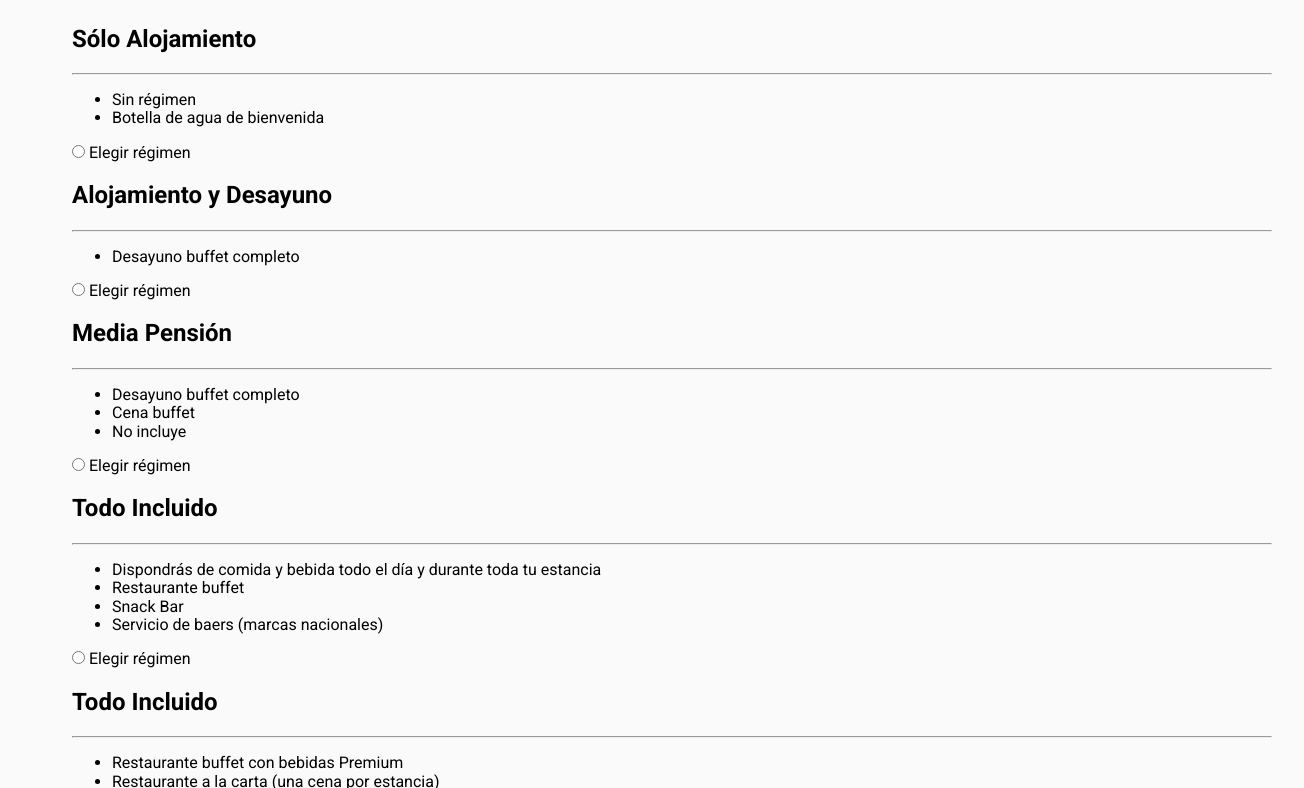
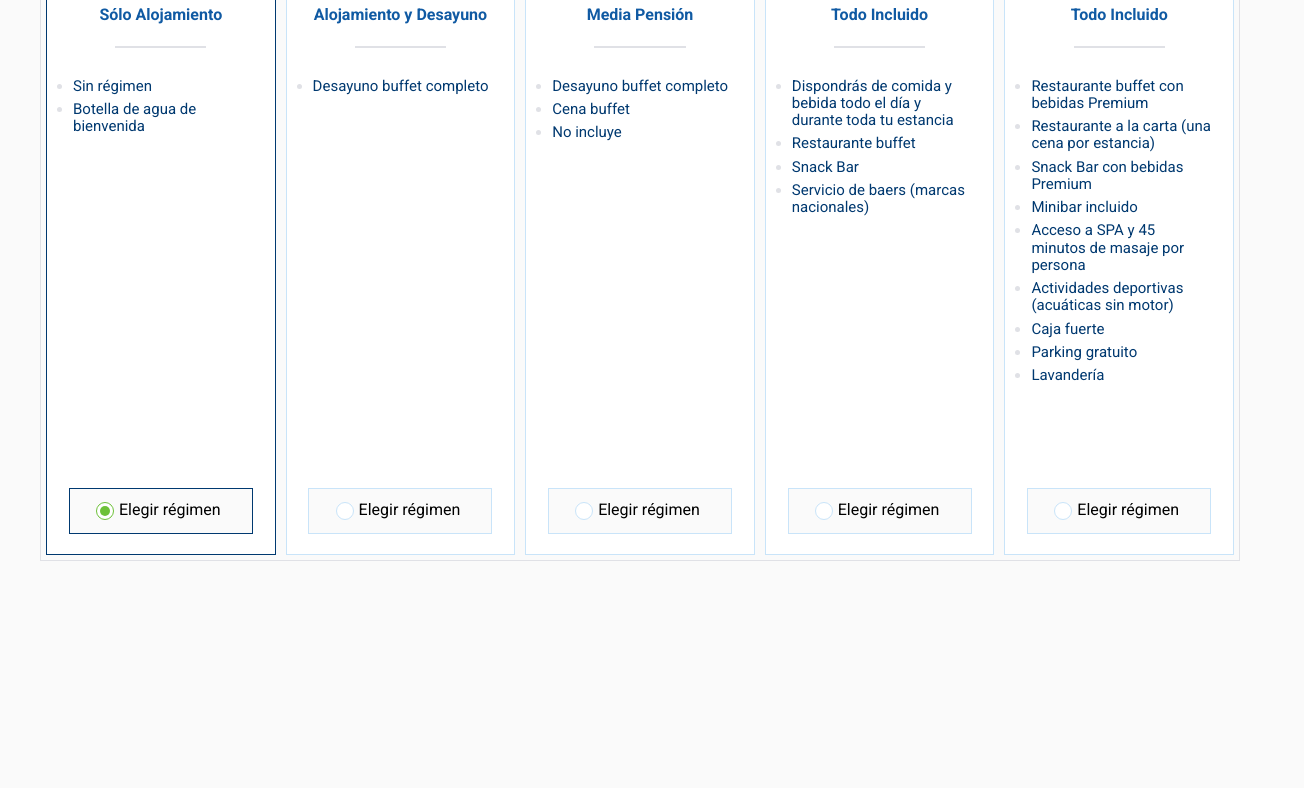
Before and after one commit to galoaragoneses/the_cocktail_hotels, a website: page index.html in a window 1280 px wide. Shown: the part 119-907 px from the top of the page, 1304 px wide, since content can reach past the window. After the commit the page ends 800 px from the top, so only its background shows below. Drawn offline with Linux system fonts and the light colour scheme.

Commit message:
Tab1 Content Basics

```diff
--- a/assets/css/src/application.scss
+++ b/assets/css/src/application.scss
@@ -5,5 +5,6 @@
 @import '../../assets/css/src/lib/normalize.7.0.0.css';
 
 @import 'blocks/nav.scss';
+@import 'blocks/tab1.scss';
 
 /*@import 'blocks/_b_sample.scss';*/
--- a/assets/css/src/base/layout.scss
+++ b/assets/css/src/base/layout.scss
@@ -1,7 +1,7 @@
 body {
   padding: 0 40px 40px 40px;
-  background-color: #fafafa;
-  font-family: 'Roboto';
+  background-color: $c-background-secondary;
+  font-family: "Roboto";
 }
 
 .row {
@@ -21,11 +21,33 @@ body {
   @extend %clearfix;
 }
 
-nav {
-  width: 100%;
-  max-width: $medium-desktop;
-  margin-right: auto;
-  margin-left: auto;
-  clear: both;
-  @extend %clearfix;
+section.page-section {
+  border: 1px solid $c-border-primary;
+  box-sizing: border-box;
+
+  h1 {
+	color: $c-primary;
+	font-size: 24px;
+	font-family: "Roboto Slab";
+    font-weight: 100;
+
+	text-align: center;
+
+	strong {
+		font-weight: 800;
+	}
+
+	.star-icon {
+		height: 12px;
+		width: 12px;
+
+		display: inline-block;
+
+		background: url('../img/star-orange.svg') no-repeat;
+
+		margin: 0 2px 0 2px;
+	}
+
+  }
+
 }
--- a/assets/css/src/base/vars.scss
+++ b/assets/css/src/base/vars.scss
@@ -3,9 +3,14 @@ $c-menu:   #72BAF2;
 $c-menu-active: #003970;
 
 $c-border-primary: #E0E1E6;
+$c-border-secondary: #C9E4F9;
 
 $c-primary:   #003970;
-$c-secondary: #263746;
+$c-secondary: #105AA3;
+$c-thirth: #E0E1E6;
+
+$c-background-primary: #FFFFFF;
+$c-background-secondary: #FAFAFA;
 
 // Typography
 $f-sans:  'flamabasic',      sans-serif;
--- a/assets/css/src/blocks/nav.scss
+++ b/assets/css/src/blocks/nav.scss
@@ -19,9 +19,10 @@ nav#menu {
     justify-content: center;
     align-items: center;
 
+	box-sizing: border-box;
+
     color: $c-menu;
     text-decoration: none;
-	line-height: 14px;
 	font-family: "Roboto Slab";
 	font-size: 16px;
 	font-weight: 300;
--- /dev/null
+++ b/assets/css/src/blocks/tab1.scss
@@ -0,0 +1,135 @@
+//
+// Desktop
+//
+#tab1Container .room-types {
+
+	display: flex;
+
+	.room-type-item {
+
+		flex:1 1 auto;
+		flex-grow: 1;
+		flex-basis: 0;
+
+		display: flex;
+        flex-direction: column;
+
+		margin:5px;
+
+		background-color: white;
+
+		border: 1px solid $c-border-secondary;
+
+		&:not(.active) {
+		  cursor: pointer;
+		}
+
+		h2 {
+		  font-family: "Roboto";
+		  font-weight: 800;
+		  font-size: 16px;
+		  color: $c-secondary;
+		  text-align: center;
+		}
+
+		hr {
+          width: 40%;
+		  color: $c-secondary;
+		  border: 0;
+		  height: 2px;
+		  background-color: $c-thirth;
+		}
+
+		ul {
+			min-height: 400px;
+			padding-left: 26px;
+
+			li {
+
+				margin-top: 6px;
+				width: 90%;
+
+				color: $c-thirth;
+				font-size: 15px;
+
+				span {
+					color: $c-primary;
+				}
+
+			}
+		}
+
+		label.button {
+			background-color: $c-background-secondary;
+			border: 1px solid $c-border-secondary;
+
+			height: 44px;
+			width: 80%;
+
+			margin: 0 auto 20px auto;
+
+			display: flex;
+			justify-content: center;
+			align-items: center;
+
+			input[type=radio] {
+				display: none;
+			}
+
+			.simulated-radio {
+			   border: 1px solid $c-border-secondary;
+			   background: white;
+			   border-radius: 50%;
+			   height: 16px;
+			   width: 16px;
+			   position: relative;
+			   right: 5px;
+
+			  .inner-simulated-radio {
+				 position: absolute;
+				 border-radius: 50%;
+				height: 10px;
+				width: 10px;
+				top: 50%;
+				left: 50%;
+				margin: -5px 0px 0px -5px;
+			   }
+			 }
+
+		}
+
+		&.active{
+			border-color: $c-primary;
+
+			label.button {
+				border-color: $c-primary;
+
+				.simulated-radio {
+					border: 1px solid #6dc138;
+					.inner-simulated-radio {
+						background: #6dc138;
+					}
+				}
+			}
+		}
+
+		&:hover {
+			border-color: $c-primary;
+		}
+
+	}
+}
+
+//
+// Tablet
+//
+@include media($tablet) {
+
+}
+
+//
+// Mobile
+//
+@include media($mobile) {
+
+}
--- a/assets/js/application.js
+++ b/assets/js/application.js
@@ -2,5 +2,6 @@ $(document).ready(function () {
 
   //Load Scripts
   $.getScript('/assets/js/src/blocks/nav.js');
+  $.getScript('/assets/js/src/blocks/tab1.js');
 
 });
--- /dev/null
+++ b/assets/js/src/blocks/tab1.js
@@ -0,0 +1,19 @@
+$(document).ready(function () {
+
+  var $block = $("#tab1Container");
+  if (!$block.length) return false;
+
+  $block.find(".room-type-item").click(function() {
+
+	  if($(this).hasClass("active")) {
+		  return;
+	  }
+
+	  $(".room-type-item").removeClass("active");
+
+	  $(this).addClass("active");
+	  $(this).find("input[type=radio]").prop("checked", true);
+
+  });
+
+});
--- a/index.html
+++ b/index.html
@@ -28,17 +28,21 @@
 </nav>
 
 <section class="page-section" id="tab1Container">
-	<h1>Hotel Mieres del Camín Apartamentos <i class="star-icon"></i><i class="star-icon"></i><i class="star-icon"></i><i class="star-icon"></i></h1>
+	<h1>HOTEL <strong>Mieres del Camín Apartamentos</strong> <i class="star-icon"></i><i class="star-icon"></i><i class="star-icon"></i><i class="star-icon"></i></h1>
 	<div class="row">
-	  <div class="wrapper room-types">
+	  <div class="room-types">
 		<div class="room-type-item active" id="tab1RoomType1Container">
 			<h2>Sólo Alojamiento</h2>
 			<hr>
 			<ul>
-				<li>Sin régimen</li>
-				<li>Botella de agua de bienvenida</li>
+				<li><span>Sin régimen</span></li>
+				<li><span>Botella de agua de bienvenida</span></li>
 			</ul>
-			<label for="tab1RoomTypeRadio1">
+			<label class="button" for="tab1RoomTypeRadio1">
+				<div class="simulated-radio">
+				  <div class="inner-simulated-radio">
+				  </div>
+				</div>
 				<input type="radio" name="tab1RoomTypeRadio" id="tab1RoomTypeRadio1" value="1" /> Elegir régimen
 			</label>
 		</div>
@@ -46,52 +50,68 @@
 			<h2>Alojamiento y Desayuno</h2>
 			<hr>
 			<ul>
-				<li>Desayuno buffet completo</li>
+				<li><span>Desayuno buffet completo</span></li>
 			</ul>
-			<label for="tab1RoomTypeRadio2">
+			<label class="button" for="tab1RoomTypeRadio2">
+				<div class="simulated-radio">
+				  <div class="inner-simulated-radio">
+				  </div>
+				</div>
 				<input type="radio" name="tab1RoomTypeRadio" id="tab1RoomTypeRadio2" value="2" /> Elegir régimen
 			</label>
 		</div>
-		<div class="room-type-item active" id="tab1RoomType3Container">
+		<div class="room-type-item" id="tab1RoomType3Container">
 			<h2>Media Pensión</h2>
 			<hr>
 			<ul>
-				<li>Desayuno buffet completo</li>
-				<li>Cena buffet</li>
-				<li>No incluye</li>
+				<li><span>Desayuno buffet completo</span></li>
+				<li><span>Cena buffet</span></li>
+				<li><span>No incluye</span></li>
 			</ul>
-			<label for="tab1RoomTypeRadio3">
+			<label class="button" for="tab1RoomTypeRadio3">
+				<div class="simulated-radio">
+				  <div class="inner-simulated-radio">
+				  </div>
+				</div>
 				<input type="radio" name="tab1RoomTypeRadio" id="tab1RoomTypeRadio3" value="3" /> Elegir régimen
 			</label>
 		</div>
-		<div class="room-type-item active" id="tab1RoomType4Container">
+		<div class="room-type-item" id="tab1RoomType4Container">
 			<h2>Todo Incluido</h2>
 			<hr>
 			<ul>
-				<li>Dispondrás de comida y bebida todo el día y durante toda tu estancia</li>
-				<li>Restaurante buffet</li>
-				<li>Snack Bar</li>
-				<li>Servicio de baers (marcas nacionales)</li>
+				<li><span>Dispondrás de comida y bebida todo el día y durante toda tu estancia</span></li>
+				<li><span>Restaurante buffet</span></li>
+				<li><span>Snack Bar</span></li>
+				<li><span>Servicio de baers (marcas nacionales)</span></li>
 			</ul>
-			<label for="tab1RoomTypeRadio4">
+			<label class="button" for="tab1RoomTypeRadio4">
+				<div class="simulated-radio">
+				  <div class="inner-simulated-radio">
+				  </div>
+				</div>
 				<input type="radio" name="tab1RoomTypeRadio" id="tab1RoomTypeRadio4" value="4" /> Elegir régimen
 			</label>
 		</div>
-		<div class="room-type-item active" id="tab1RoomType5Container">
+		<div class="room-type-item" id="tab1RoomType5Container">
 			<h2>Todo Incluido</h2>
 			<hr>
 			<ul>
-				<li>Restaurante buffet con bebidas Premium</li>
-				<li>Restaurante a la carta (una cena por estancia)</li>
-				<li>Snack Bar con bebidas Premium</li>
-				<li>Minibar incluido</li>
-				<li>Acceso a SPA y 45 minutos de masaje por persona</li>
-				<li>Actividades deportivas (acuáticas sin motor)</li>
-				<li>Caja fuerte</li>
-				<li>Parking gratuito</li>
-				<li>Lavandería</li>
+				<li><span>Restaurante buffet con bebidas Premium</span></li>
+				<li><span>Restaurante a la carta (una cena por estancia)</span></li>
+				<li><span>Snack Bar con bebidas Premium</span></li>
+				<li><span>Minibar incluido</span></li>
+				<li><span>Acceso a SPA y 45 minutos de masaje por persona</span></li>
+				<li><span>Actividades deportivas (acuáticas sin motor)</span></li>
+				<li><span>Caja fuerte</span></li>
+				<li><span>Parking gratuito</span></li>
+				<li><span>Lavandería</span></li>
 			</ul>
-			<label for="tab1RoomTypeRadio5">
+			<label class="button" for="tab1RoomTypeRadio5">
+				<div class="simulated-radio">
+				  <div class="inner-simulated-radio">
+				  </div>
+				</div>
 				<input type="radio" name="tab1RoomTypeRadio" id="tab1RoomTypeRadio5" value="5" /> Elegir régimen
 			</label>
 		</div>
@@ -99,9 +119,9 @@
 	</div>
 </section>
 
-<section class="page-section" id="tab2Container">
+<section class="page-section" id="tab2Container" style="display: none;">
 	<div class="row">
-	  <div class="wrapper">
+	  <div class="offers">
 		<div class="warning-tag">EXCLUSIVO HOTELES.COM</div>
 		<button>Mejora tu estancia <sub>Opcional</sub></button>
 		<div class="optional-service option-1">
@@ -125,12 +145,12 @@
 			<div class="more-information-container opened">
 				<p>Incluye</p>
 				<ul>
-					<li>Baño javanés Mandi Susu tradicional: evocación de los baños que tomaban las princesas de las cortes y palacios de Java Central, en Indonesia, con antiguas recetas en las que se mezclaba la leche y las especias</li>
-					<li>Baño floral balinés: con aceite de almendra dulce y aromas de jazmín</li>
-					<li>Baño oceánico: con sal marina y gajos de mandarina o lima</li>
-					<li>Baño de pies floral: baño aromático de pies, con pétalos y aromas</li>
-					<li>Baño de vapor herbal: baño de bapor con hierbas del sudeste asiático</li>
-					<li>Rain shower</li>
+					<li><span>Baño javanés Mandi Susu tradicional: evocación de los baños que tomaban las princesas de las cortes y palacios de Java Central, en Indonesia, con antiguas recetas en las que se mezclaba la leche y las especias</span></li>
+					<li><span>Baño floral balinés: con aceite de almendra dulce y aromas de jazmín</span></li>
+					<li><span>Baño oceánico: con sal marina y gajos de mandarina o lima</span></li>
+					<li><span>Baño de pies floral: baño aromático de pies, con pétalos y aromas</span></li>
+					<li><span>Baño de vapor herbal: baño de bapor con hierbas del sudeste asiático</span></li>
+					<li><span>Rain shower</li>
 				</ul>
 				<p class="more-information-note">Valores no acumulables a otras promociones similares</p>
 			</div>
```
Also changed, not shown: assets/css/application.css.
